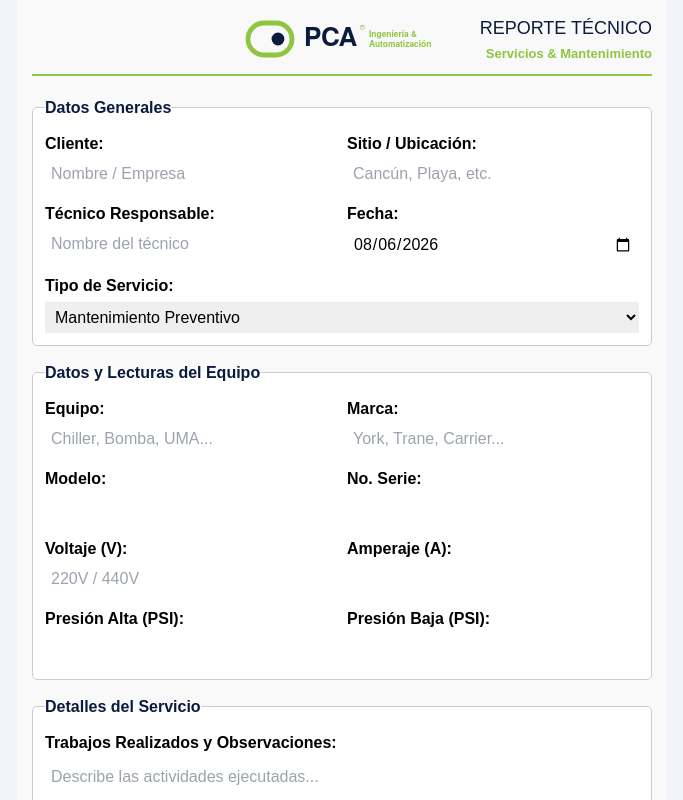
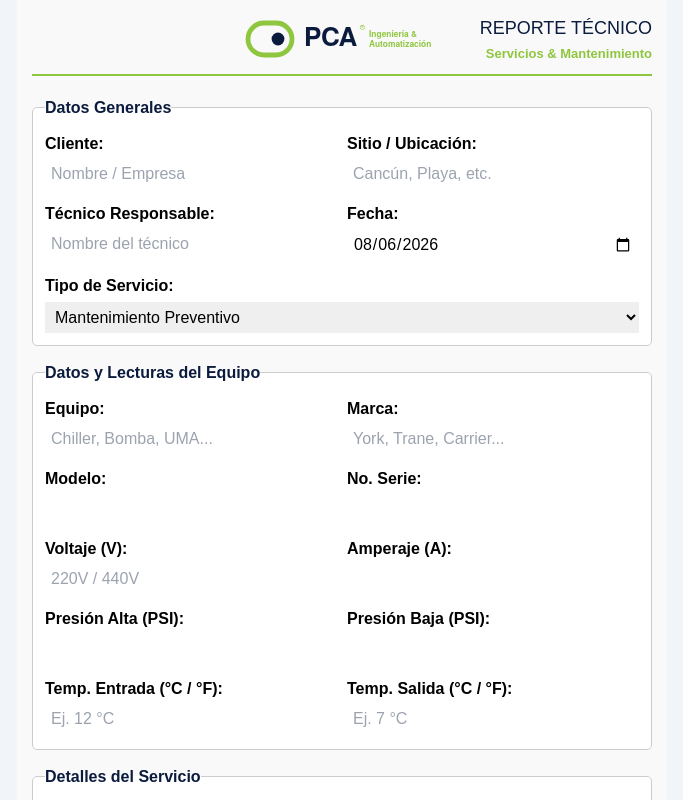
Before and after one commit to PCAINGENIERIA/pca-reportes, a React (Vite) app: page / in a window 1280 px wide. Shown: the top 800 px of the page, without its empty margins (298-981 px from the left). Built offline with nearby package versions, Linux system fonts and the light colour scheme.

Commit message:
Add temperature input fields for Entrada and Salida

```diff
--- a/src/App.jsx
+++ b/src/App.jsx
@@ -20,6 +20,8 @@ export default function App() {
   const [amperaje, setAmperaje] = useState('');
   const [presionAlta, setPresionAlta] = useState('');
   const [presionBaja, setPresionBaja] = useState('');
+  const [tempEntrada, setTempEntrada] = useState('');
+  const [tempSalida, setTempSalida] = useState('');
 
   // Detalle de Servicio y Refacciones
   const [observaciones, setObservaciones] = useState('');
@@ -181,6 +183,7 @@ export default function App() {
               <tr><th>Modelo:</th><td>${modelo}</td><th>No. Serie:</th><td>${serie}</td></tr>
               <tr><th>Voltaje (V):</th><td>${voltaje}</td><th>Amperaje (A):</th><td>${amperaje}</td></tr>
               <tr><th>Presión Alta (PSI):</th><td>${presionAlta}</td><th>Presión Baja (PSI):</th><td>${presionBaja}</td></tr>
+              <tr><th>Temp. Entrada (°C/°F):</th><td>${tempEntrada}</td><th>Temp. Salida (°C/°F):</th><td>${tempSalida}</td></tr>
             </table>
           </div>
 
@@ -342,6 +345,14 @@ export default function App() {
               <label><strong>Presión Baja (PSI):</strong></label>
               <input type="text" value={presionBaja} onChange={(e) => setPresionBaja(e.target.value)} style={{ width: '100%', padding: '6px', boxSizing: 'border-box' }} />
             </div>
+            <div>
+              <label><strong>Temp. Entrada (°C / °F):</strong></label>
+              <input type="text" value={tempEntrada} onChange={(e) => setTempEntrada(e.target.value)} style={{ width: '100%', padding: '6px', boxSizing: 'border-box' }} placeholder="Ej. 12 °C" />
+            </div>
+            <div>
+              <label><strong>Temp. Salida (°C / °F):</strong></label>
+              <input type="text" value={tempSalida} onChange={(e) => setTempSalida(e.target.value)} style={{ width: '100%', padding: '6px', boxSizing: 'border-box' }} placeholder="Ej. 7 °C" />
+            </div>
           </div>
         </fieldset>
 
```
